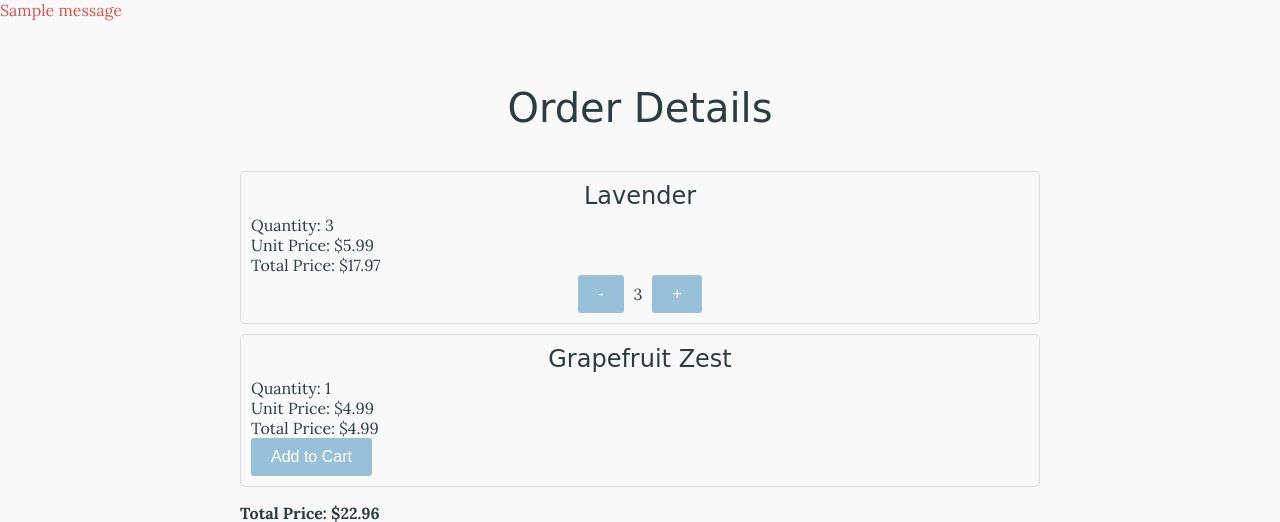
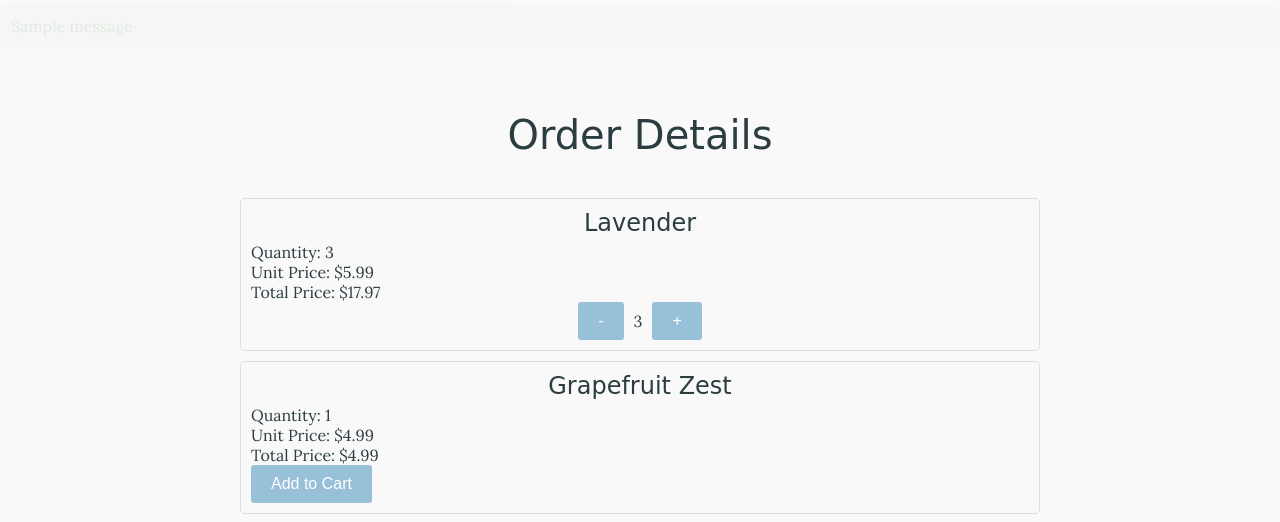
Before and after one commit to anisha-arya/Soap, a Flask app: page /view_previous_order/14 in a window 1280 px wide. Shown: the part 80-602 px from the top of the page. Run offline with Flask 3, Linux system fonts and the light colour scheme; a user stored in the database is signed in; data comes from the database, SQL or seed files in the repository; one stand-in notice (Sample message) is shown; some web fonts are replaced.

Commit message:
Added flash message rendering

```diff
--- a/templates/view_previous_order.html
+++ b/templates/view_previous_order.html
@@ -5,15 +5,18 @@
 
 {% block content %}
 <!-- Flash Messages for Errors or Other Notifications -->
-{% with messages = get_flashed_messages() %}
+{% with messages = get_flashed_messages(with_categories=True) %}
 {% if messages %}
-<ul class="flash-messages">
-    {% for message in messages %}
-    <li>{{ message }}</li>
+<div class="flash-messages">
+    {% for category, message in messages %}
+    <div class="alert {{ category }}">
+        {{ message }}
+    </div>
     {% endfor %}
-</ul>
+</div>
 {% endif %}
 {% endwith %}
+
 <div class="cart-container">
     <h1>Order Details</h1>
 
```
